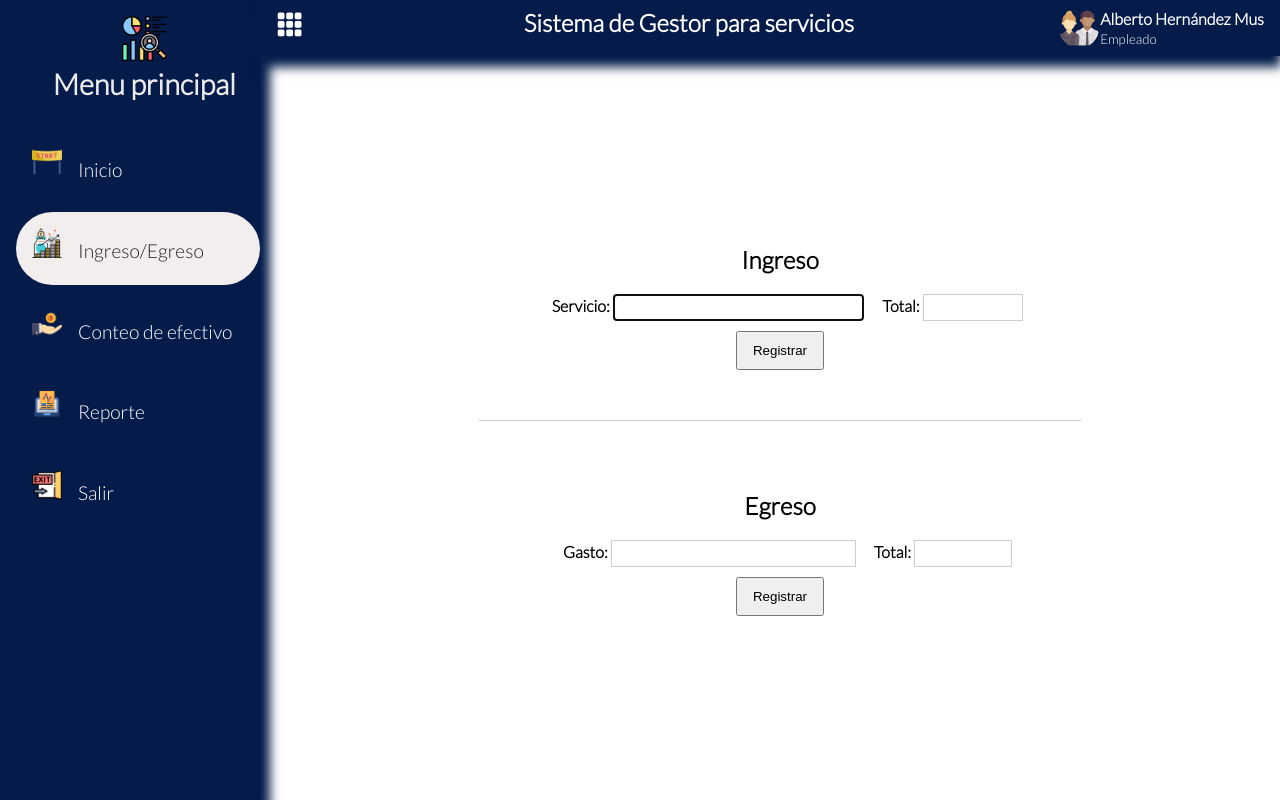
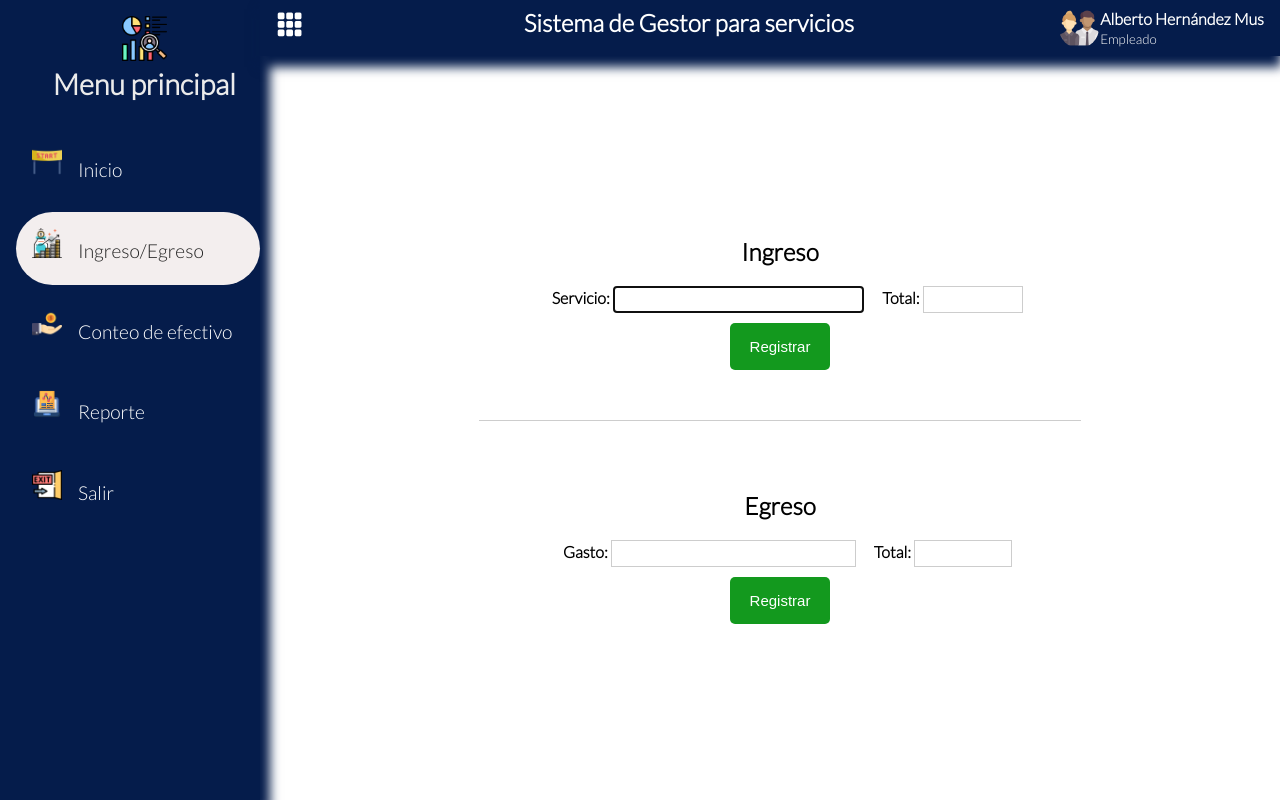
Before and after one commit to Dany502/DisenoAvance, a PHP site: page /Ingreso-egreso.html in a window 1280 px wide. Run offline with PHP 8.4, Linux system fonts and the light colour scheme; some libraries are stand-ins or nearby versions.

Commit message:
Se hizo cambios

```diff
--- a/Estilos/estilo-bar.css
+++ b/Estilos/estilo-bar.css
@@ -6,7 +6,7 @@
     text-decoration: none;
 }
 body{
-    background: url(/Img/guatemala-4514661_1920.jpg);
+    background: url(Img/guatemala-4514661_1920.jpg);
     background-size: cover;
     background-repeat: no-repeat;
     background-position: center;
--- a/Estilos/estilo-card.css
+++ b/Estilos/estilo-card.css
@@ -4,7 +4,7 @@
 }
 
 .estadistic-header{
-    background: url(/Img/productivity-148197_1280.png);
+    background: url(Img/productivity-148197_1280.png);
     background-size: 30rem;
     height:400px;
     background-repeat: no-repeat;
--- a/Estilos/estilo-ingreso-egresos.css
+++ b/Estilos/estilo-ingreso-egresos.css
@@ -131,7 +131,16 @@ header label i{
     width: 20%;
 }
 .form button{
-    padding: 10px 15px 10px 15px;
+    padding: 15px 20px 15px 20px;
     margin-top: 10px;
     cursor: pointer;
+    border-radius: 5px;
+    -webkit-border-radius: 5px;
+    -moz-border-radius: 5px;
+    -ms-border-radius: 5px;
+    -o-border-radius: 5px;
+    color: #fff;
+    background: #13991e;
+    border: none;
+    font-size: 15px;
 }
```
